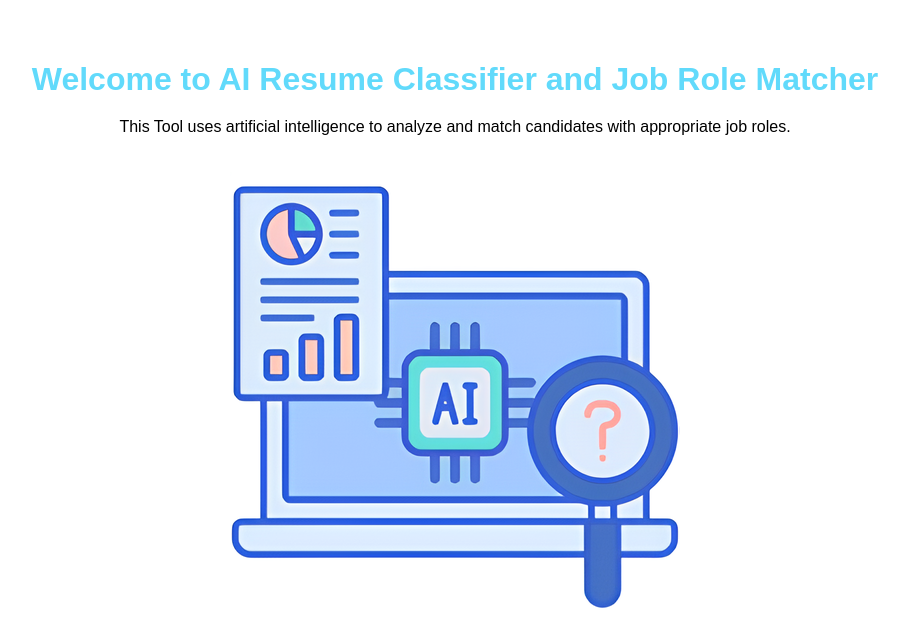
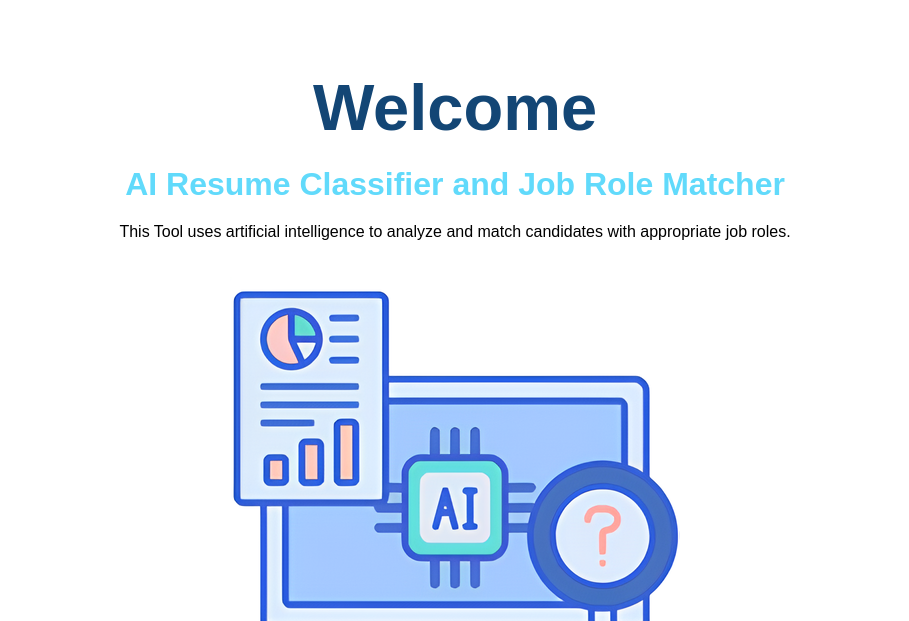
Before and after one commit to RuchiDissa/resume-classifier-ai, a Flask app: page / in a window 1280 px wide. Shown: the top 621 px of the page, without its empty margins (185-1094 px from the left). Run offline with Flask 2, Linux system fonts and the light colour scheme.

Commit message:
Update index.html

```diff
--- a/app/templates/index.html
+++ b/app/templates/index.html
@@ -6,7 +6,8 @@
 </head>
 <body>
 <div class="container">
-    <h1>Welcome to AI Resume Classifier and Job Role Matcher</h1>
+    <h1 class="h1m">Welcome</h1>
+    <h1>AI Resume Classifier and Job Role Matcher</h1>
     <p>This Tool uses artificial intelligence to analyze and match candidates with appropriate job roles.</p>
 
     <img src="{{ url_for('static', filename='images/welcome.png') }}" alt="Welcome Image" class="welcome-img">
```
